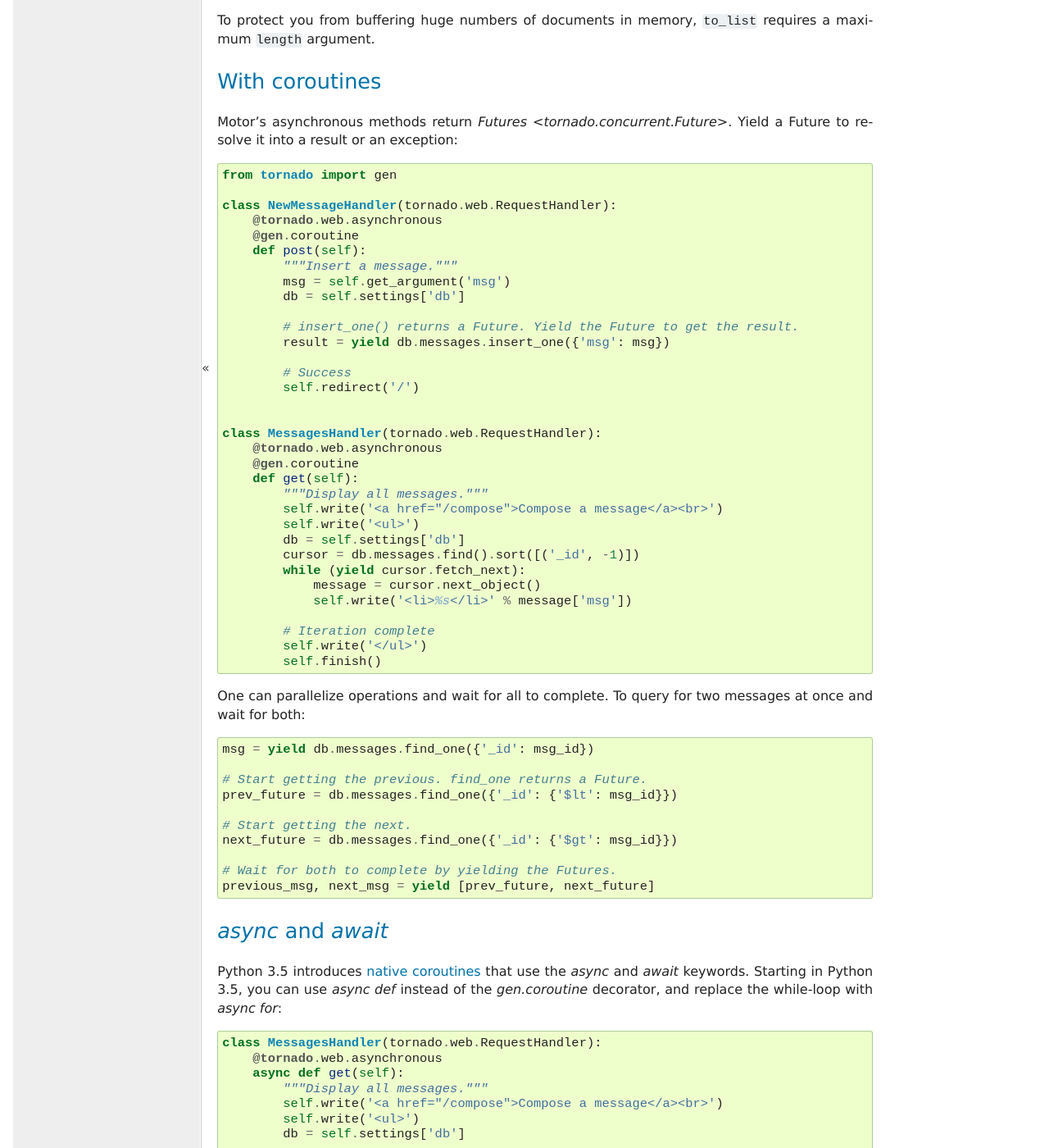
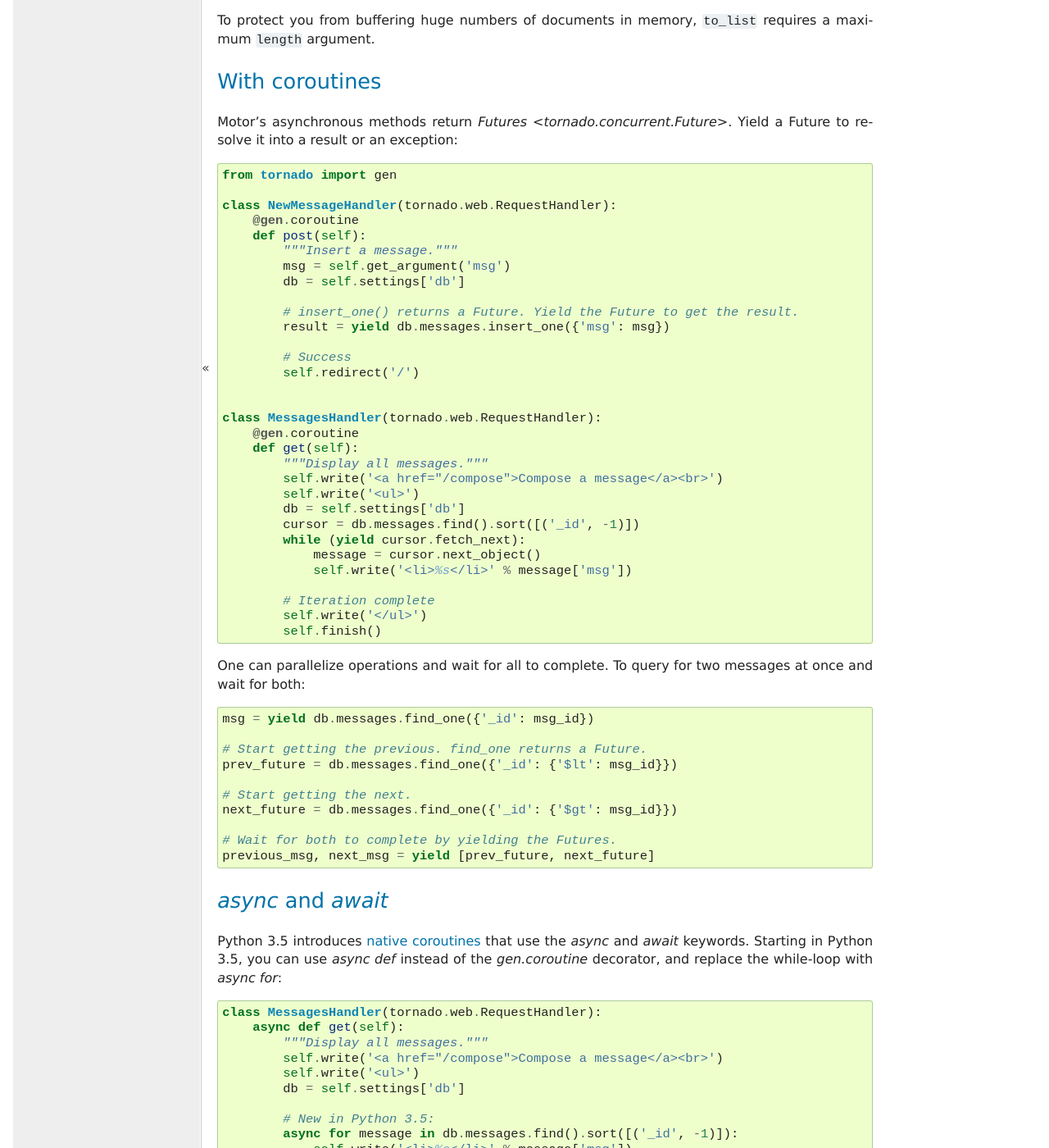
Before and after one commit to mongodb/motor, a Sphinx documentation site: the page built from doc/examples/callbacks-and-coroutines.rst, in a window 1280 px wide and 1400 px high, scrolled down 2267 px. Shown: the whole window at 82% size. Built offline with Sphinx 7.4.7, drawn with Linux system fonts in a browser that asks for light colours; pages that are not in the unit, such as notebooks, are missing from menus; the version number is read from the project's files by our own code; some of the changed lines change nothing that is shown.

Commit message:
Doc updates for 1.0.

```diff
--- a/doc/differences.rst
+++ b/doc/differences.rst
@@ -135,20 +135,7 @@ GridFS
             # Sends update to server.
             yield grid_in.set('my_field', 'my_value')
 
-    .. seealso:: :ref:`setting-attributes-on-a-motor-gridin`
-
-- The "with" statement
-
-    :class:`~gridfs.grid_file.GridIn` is a context manager--you can use it in a
-    "with" statement and it is closed on exit::
-
-        with fs.new_file() as grid_in:
-            grid_in.write('data')
-
-    But the ``MotorGridIn`` method :meth:`~MotorGridIn.close` is
-    asynchronous, so it must be called explicitly.
-
-.. seealso:: :ref:`reading-from-gridfs` and :doc:`../api-tornado/web`
+.. seealso:: :doc:`../api-tornado/gridfs`.
 
 is_locked
 ---------
--- a/doc/examples/callbacks-and-coroutines.rst
+++ b/doc/examples/callbacks-and-coroutines.rst
@@ -128,7 +128,6 @@ Yield a Future to resolve it into a result or an exception:
     from tornado import gen
 
     class NewMessageHandler(tornado.web.RequestHandler):
-        @tornado.web.asynchronous
         @gen.coroutine
         def post(self):
             """Insert a message."""
@@ -143,7 +142,6 @@ Yield a Future to resolve it into a result or an exception:
 
 
     class MessagesHandler(tornado.web.RequestHandler):
-        @tornado.web.asynchronous
         @gen.coroutine
         def get(self):
             """Display all messages."""
@@ -185,7 +183,6 @@ keywords. Starting in Python 3.5, you can use `async def` instead of the
 .. code-block:: python
 
     class MessagesHandler(tornado.web.RequestHandler):
-        @tornado.web.asynchronous
         async def get(self):
             """Display all messages."""
             self.write('<a href="/compose">Compose a message</a><br>')
--- a/doc/features.rst
+++ b/doc/features.rst
@@ -38,3 +38,4 @@ Streams Static Files from GridFS
 Motor can stream data from `GridFS <http://dochub.mongodb.org/core/gridfs>`_
 to a Tornado :class:`~tornado.web.RequestHandler`
 using :meth:`~MotorGridOut.stream_to_handler` or the :class:`~motor.web.GridFSHandler` class.
+It can also serve GridFS data with aiohttp using the :class:`~motor.aiohttp.AIOHTTPGridFS` class.
--- a/doc/requirements.rst
+++ b/doc/requirements.rst
@@ -60,7 +60,7 @@ with any PyMongo version beginning with 3.3.0.
 +-------------------+-----------------+
 | 0.7               | 2.9.4+          |
 +-------------------+-----------------+
-| 1.0               | 3.x             |
+| 1.0               | 3.3+            |
 +-------------------+-----------------+
 
 Motor and MongoDB
```
